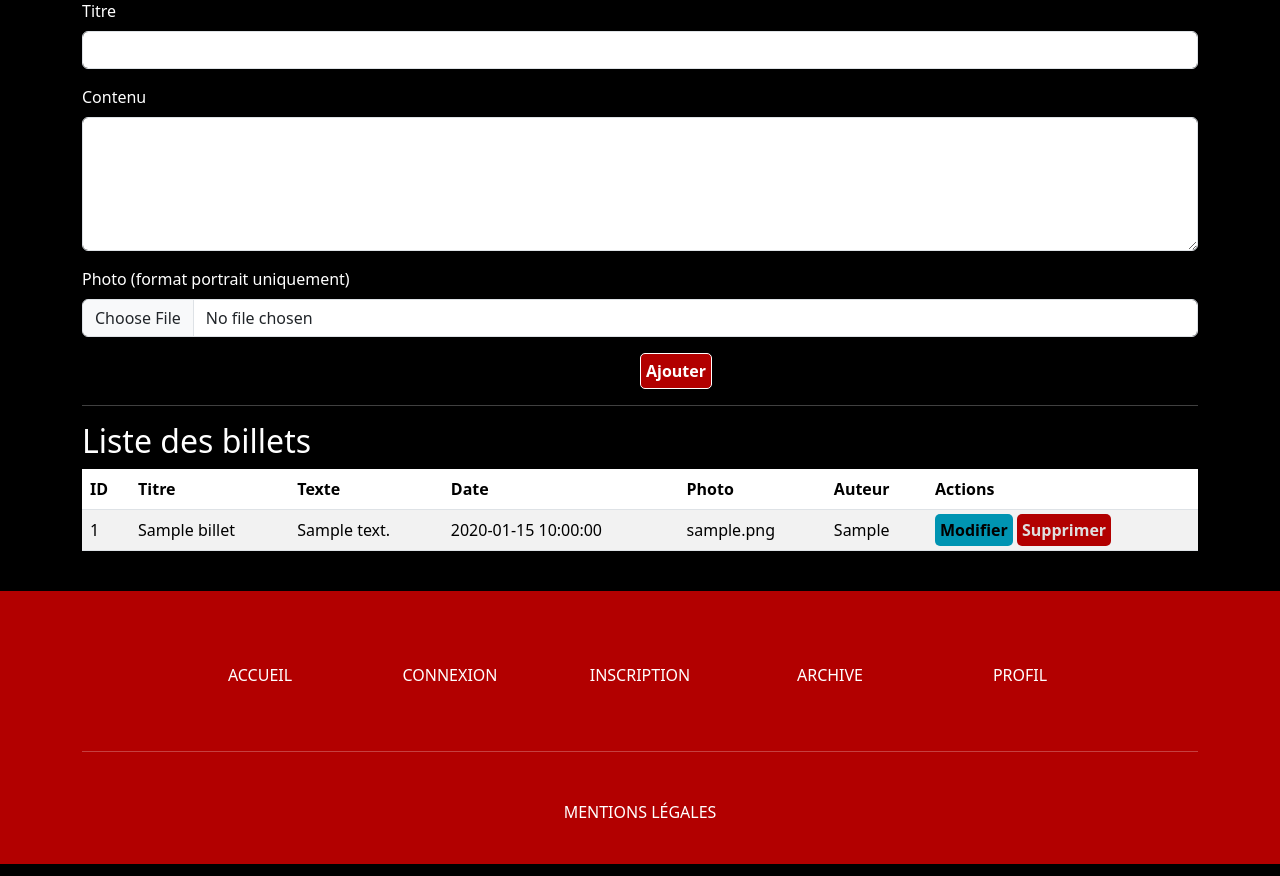
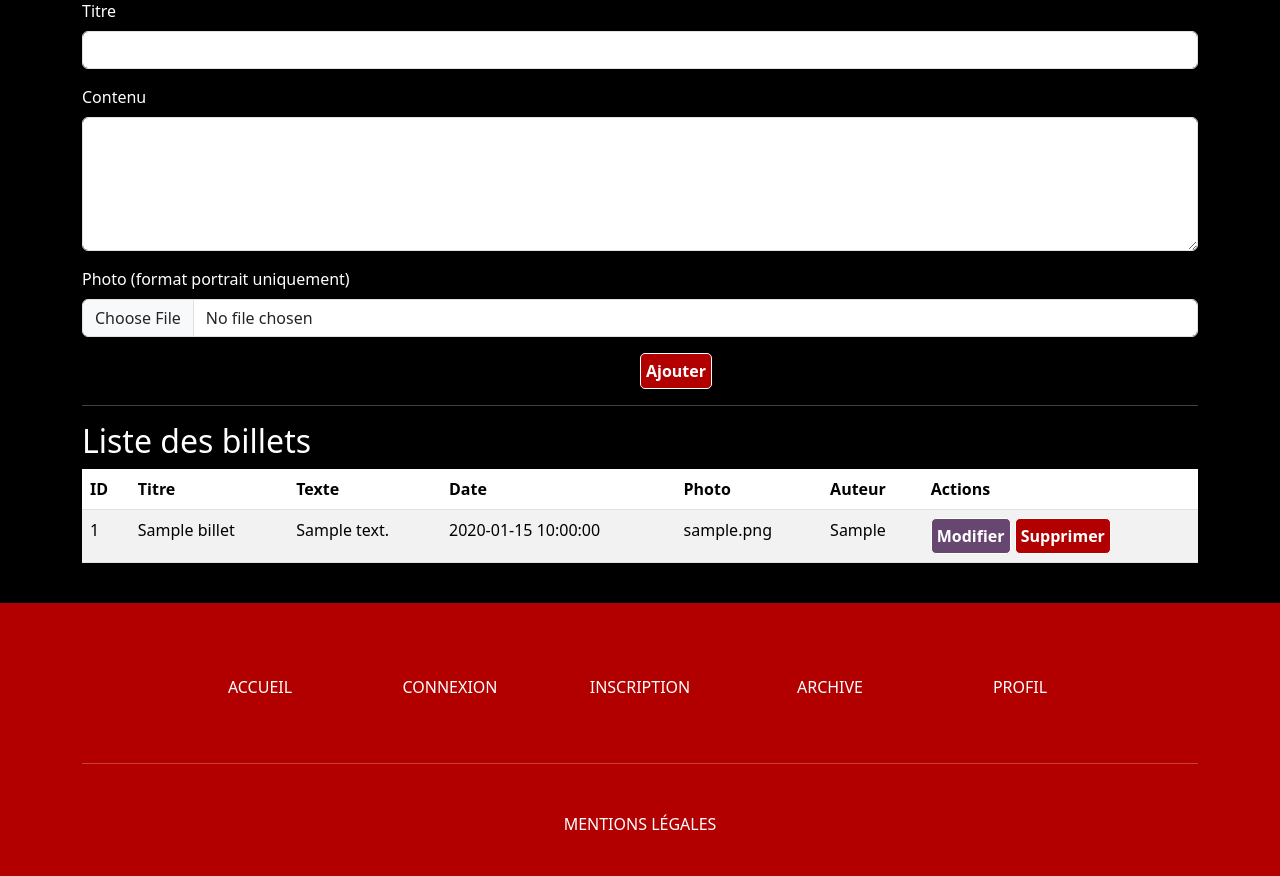
Before and after one commit to Andie4/Blog, a PHP site: page /Blog/gestion_billet.php in a window 1280 px wide. Shown: the part 207-1083 px from the top of the page. Run offline with PHP 8.4, Linux system fonts and the light colour scheme; tables that the repository leaves empty or names only in its code hold one stand-in row (values such as "Sample post").

Commit message:
harmonisation des boutons de l'admin

```diff
--- a/gestion_billet.php
+++ b/gestion_billet.php
@@ -141,9 +141,9 @@ $billets = $db->query("SELECT * FROM billet")->fetchAll(PDO::FETCH_ASSOC);
                 <td>{$billet['auteur']}</td>
                 <td>
                     <!-- Lien de modification -->
-                    <a href='#' class='btnActionModifier' data-bs-toggle='modal' data-bs-target='#modifierModal{$billet['id_nom']}'>Modifier</a>
+                    <a href='#' class='btn btn-warning btnModifier' data-bs-toggle='modal' data-bs-target='#modifierModal{$billet['id_nom']}'>Modifier</a>
                     <!-- Lien de suppression -->
-                    <a href='gestion_billet.php?action=supprimer&id={$billet['id_nom']}' class='btnActionSupprimer'>Supprimer</a>
+                    <a href='gestion_billet.php?action=supprimer&id={$billet['id_nom']}' class='btn btn-danger btnSupprimer'>Supprimer</a>
                 </td>
             </tr>";
 
--- a/gestion_commentaire.php
+++ b/gestion_commentaire.php
@@ -89,9 +89,9 @@ foreach ($commentaires as $commentaire) {
         <td>{$commentaire['billet_titre']}</td>
         <td>
             <!-- Bouton Modifier -->
-            <button class='btn btn-warning' data-bs-toggle='modal' data-bs-target='#modifierModal{$commentaire['id_commentaire']}'>Modifier</button>
+            <button class='btn btn-warning btnModifier' data-bs-toggle='modal' data-bs-target='#modifierModal{$commentaire['id_commentaire']}'>Modifier</button>
             <!-- Lien Supprimer -->
-            <a href='?action=supprimer&id={$commentaire['id_commentaire']}' class='btn btn-danger'>Supprimer</a>
+            <a href='?action=supprimer&id={$commentaire['id_commentaire']}' class='btn btn-danger btnSupprimer'>Supprimer</a>
         </td>
     </tr>";
 
```
Also changed, not shown: archive.php (+3 -6 lines).
